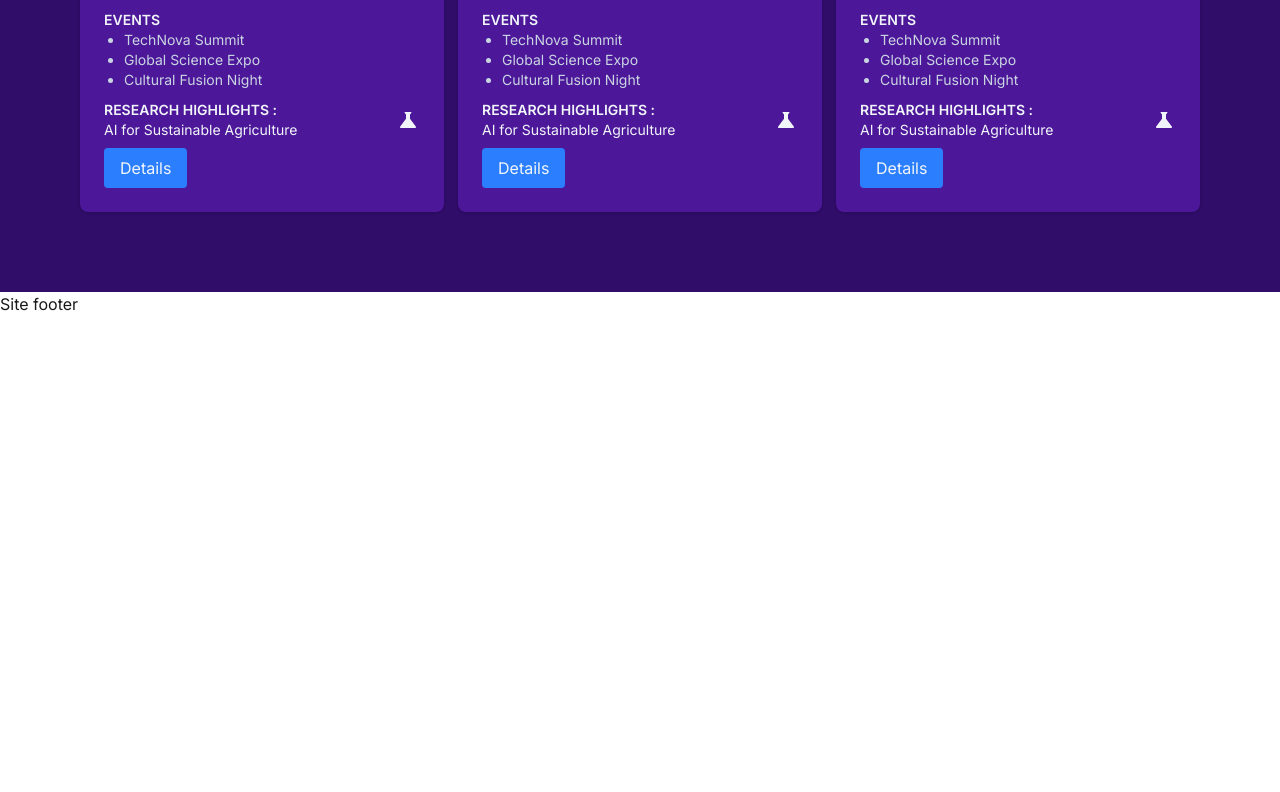
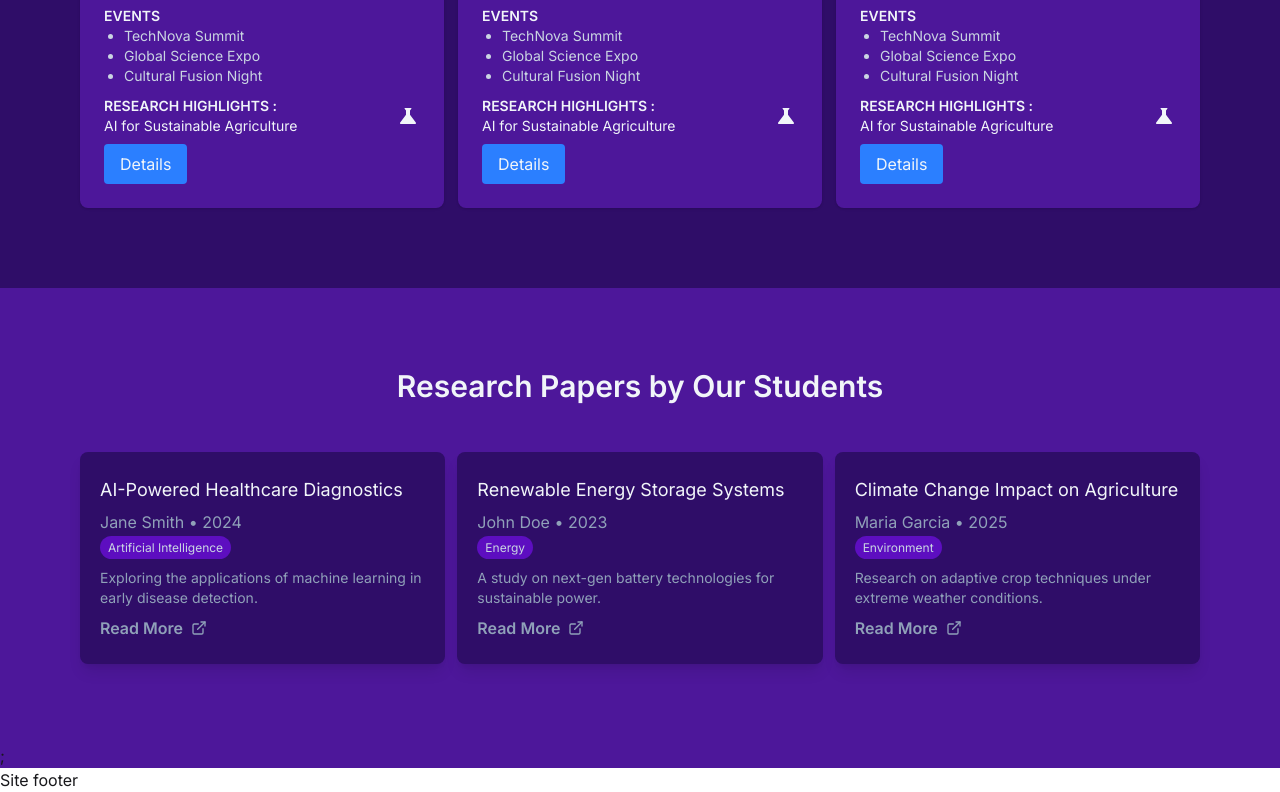
Before and after one commit to AbrRahman/campus-door-frontend, a React (Vite) app: page / in a window 1280 px wide. Shown: the part 1324-2116 px from the top of the page. Before the commit the page ends 1640 px from the top, so only its background shows below. Built offline with nearby package versions, Linux system fonts and the light colour scheme.

Commit message:
push home Research section

```diff
--- a/src/component/homeFeatureCollege/FeatureCollege.tsx
+++ b/src/component/homeFeatureCollege/FeatureCollege.tsx
@@ -75,7 +75,7 @@ const FeatureCollege = () => {
   return (
     <div className="bg-violet-950">
       <div className=" container mx-auto px-4 lg:px-20 py-12 lg:py-20">
-        <h1 className="text-2xl lg:text-4xl text-center text-slate-100 font-semibold">
+        <h1 className="text-2xl lg:text-3xl text-center text-slate-100 font-semibold">
           Explore Our Institutes
         </h1>
 
--- /dev/null
+++ b/src/component/homeResearchSection/ResearchSection.tsx
@@ -0,0 +1,85 @@
+import { FiExternalLink } from "react-icons/fi";
+
+const ResearchSection = () => {
+  const researchPapers = [
+    {
+      id: 1,
+      title: "AI-Powered Healthcare Diagnostics",
+      author: "Jane Smith",
+      year: 2024,
+      summary:
+        "Exploring the applications of machine learning in early disease detection.",
+      link: "https://example.com/research/ai-healthcare",
+      tag: "Artificial Intelligence",
+    },
+    {
+      id: 2,
+      title: "Renewable Energy Storage Systems",
+      author: "John Doe",
+      year: 2023,
+      summary:
+        "A study on next-gen battery technologies for sustainable power.",
+      link: "https://example.com/research/energy-storage",
+      tag: "Energy",
+    },
+    {
+      id: 3,
+      title: "Climate Change Impact on Agriculture",
+      author: "Maria Garcia",
+      year: 2025,
+      summary:
+        "Research on adaptive crop techniques under extreme weather conditions.",
+      link: "https://example.com/research/climate-agriculture",
+      tag: "Environment",
+    },
+  ];
+
+  console.log(researchPapers);
+  return (
+    <div className="bg-violet-900">
+      <div className=" container mx-auto px-4 lg:px-20 py-12 lg:py-20">
+        <h1 className="text-2xl lg:text-3xl text-center text-slate-100 font-semibold">
+          Research Papers by Our Students
+        </h1>
+        <div className="mt-8 lg:mt-12 grid sm:grid-cols-1 lg:grid-cols-3 gap-3">
+          {/* Research paper items */}
+          {researchPapers?.map((paper) => (
+            <div
+              key={paper?.id}
+              className="bg-violet-950 rounded-lg shadow-lg px-5 py-6"
+            >
+              {/* title */}
+              <h2 className="text-lg text-slate-100">{paper?.title}</h2>
+              {/* date and author */}
+              <div className="mt-1.5 text-slate-400">
+                <p>
+                  {paper?.author} • {paper?.year}
+                </p>
+              </div>
+              {/* category */}
+              <span className=" text-xs my-2 bg-violet-800 text-slate-300 px-2 py-1 rounded-full">
+                {paper?.tag}
+              </span>
+
+              <p className="text-slate-400 text-sm mt-2.5 mb-2">
+                {paper?.summary}
+              </p>
+              <a
+                href={paper?.link}
+                target="_blank"
+                className="text-slate-400 flex items-center
+              gap-2
+             hover:underline font-semibold cursor-pointer"
+              >
+                Read More <FiExternalLink size={16} />
+              </a>
+            </div>
+          ))}
+        </div>
+      </div>
+      ;
+    </div>
+  );
+};
+
+export default ResearchSection;
--- a/src/pages/home/Home.tsx
+++ b/src/pages/home/Home.tsx
@@ -1,11 +1,13 @@
 import HeroBanner from "../../component/heroBanner/HeroBanner";
 import FeatureCollege from "../../component/homeFeatureCollege/FeatureCollege";
+import ResearchSection from "../../component/homeResearchSection/ResearchSection";
 
 const Home = () => {
   return (
     <div>
       <HeroBanner />
       <FeatureCollege />
+      <ResearchSection />
     </div>
   );
 };
--- a/src/pages/myCollege/MyCollege.tsx
+++ b/src/pages/myCollege/MyCollege.tsx
@@ -53,7 +53,8 @@ const MyCollege = () => {
             </h4>
             {/* description */}
             <p className="mt-2.5 text-slate-400 text-base">
-              <strong>About: </strong> {college?.description}
+              <strong className="text-slate-100">About: </strong>{" "}
+              {college?.description}
             </p>
             <h5 className="mt-2 text-md text-slate-100 font-semibold">
               Research Count: {college?.researchCount}
```
